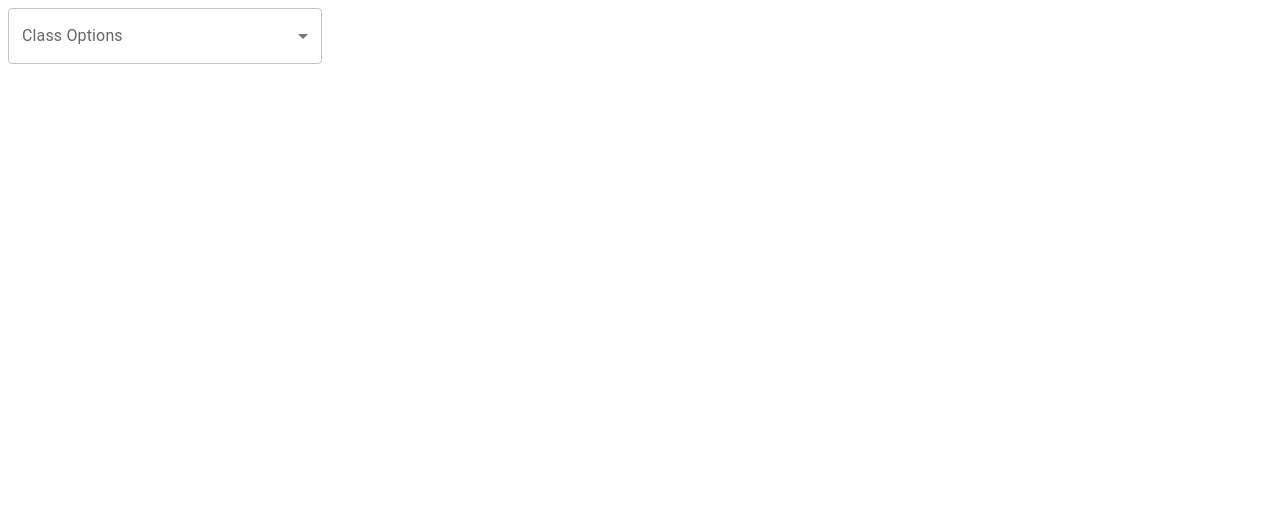
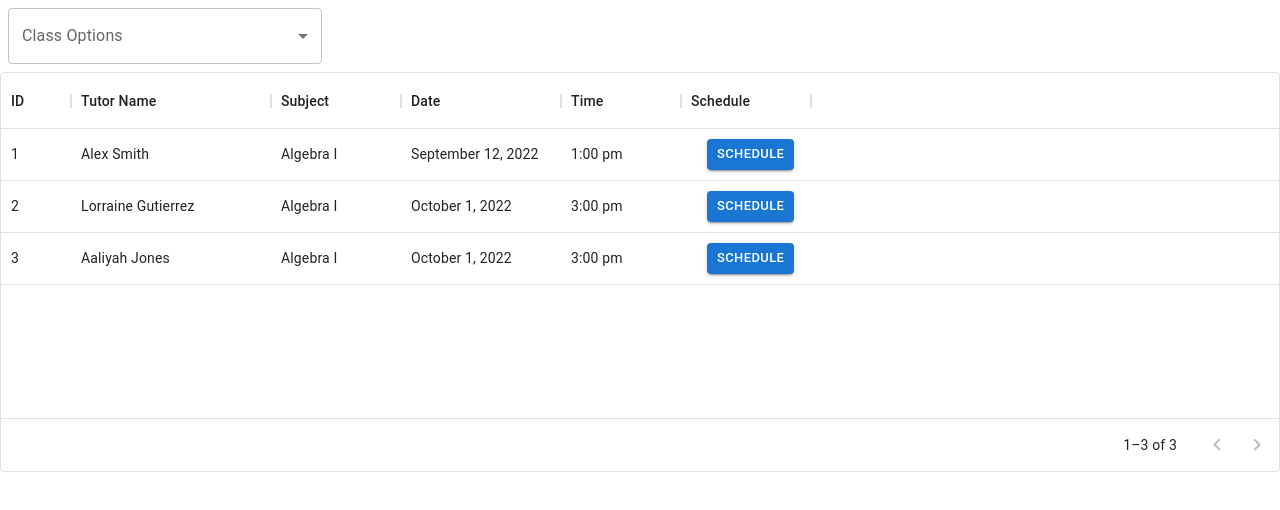
Before and after one commit to GradeFlippr/gradeflippr, a React (Create React App) app in the folder client/: page / in a window 1280 px wide. Shown: the top 510 px of the page. Built offline with nearby package versions, Linux system fonts and the light colour scheme.

Commit message:
merged dev again

```diff
--- a/client/src/index.tsx
+++ b/client/src/index.tsx
@@ -8,6 +8,7 @@ import { AuthProvider } from './hooks/useAuth';
 
 // import App from './App';
 import ClassSelect from './components/ClassSelect';
+import DataTable from './components/TutoringOptions';
 
 const root = ReactDOM.createRoot(document.getElementById('root') as HTMLElement);
 root.render(
@@ -15,6 +16,7 @@ root.render(
     <BrowserRouter>
       <AuthProvider>
         <ClassSelect />
+        <DataTable />
       </AuthProvider>
     </BrowserRouter>
   </StrictMode>
```
